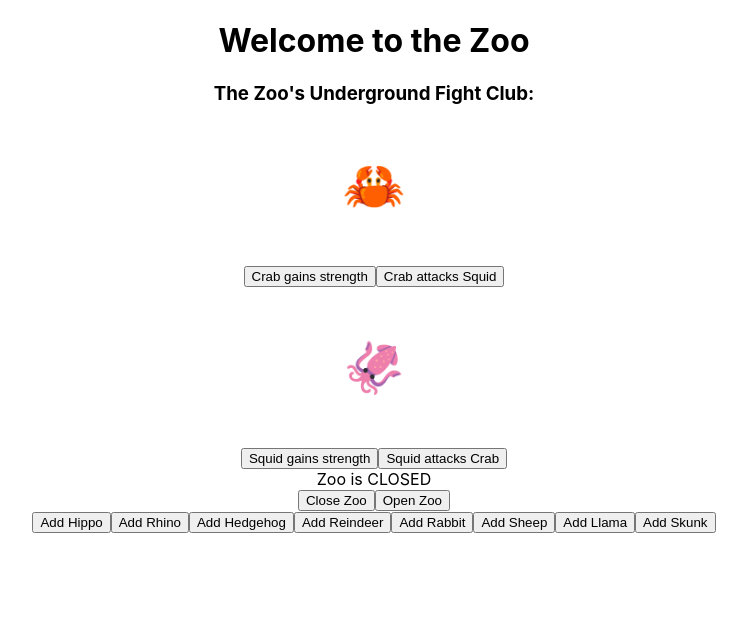
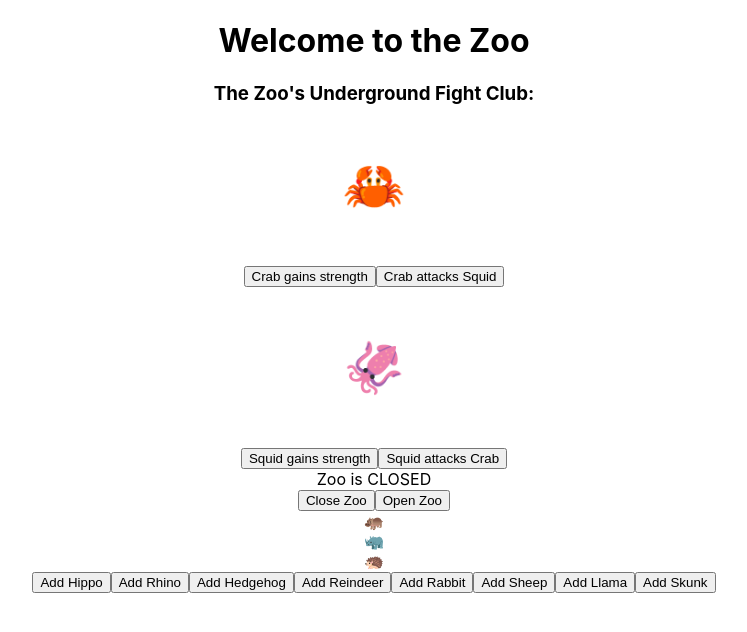
Before and after one commit to ari-harlem-caballero/React-Scratch-busy-zoo, a React (Create React App) app: page / in a window 1280 px wide. Shown: the top 632 px of the page, without its empty margins (266-1013 px from the left). Built offline with nearby package versions, Linux system fonts and the light colour scheme.

Commit message:
added parade component, hippo button functioning

```diff
--- a/src/App.js
+++ b/src/App.js
@@ -1,6 +1,7 @@
 import { useState } from 'react';
 import './App.css';
 import Sign from './components/Sign';
+import Parade from './components/Parade';
 
 function App() {
   const [crabSize, setCrabSize] = useState(10);
@@ -34,8 +35,9 @@ function App() {
       </section>
 
       <section className='parade'>
+        <Parade animals={animalParade} />
         <div className='animal-buttons'>
-          <button>Add Hippo</button>
+          <button onClick={() => setAnimalParade([...animalParade, 'hippo'])}>Add Hippo</button>
           <button>Add Rhino</button>
           <button>Add Hedgehog</button>
           <button>Add Reindeer</button>
--- a/src/components/Parade.js
+++ b/src/components/Parade.js
@@ -1,5 +1,8 @@
 import React from 'react';
+import AnimalIcons from './AnimalIcons';
 
-export default function Parade() {
-  return <div></div>;
+export default function Parade(props) {
+  return <div className='animal-list'>
+    {props.animals.map((animal, i) => <AnimalIcons key={animal + i} animal={animal} />)}
+  </div>;
 }
```
